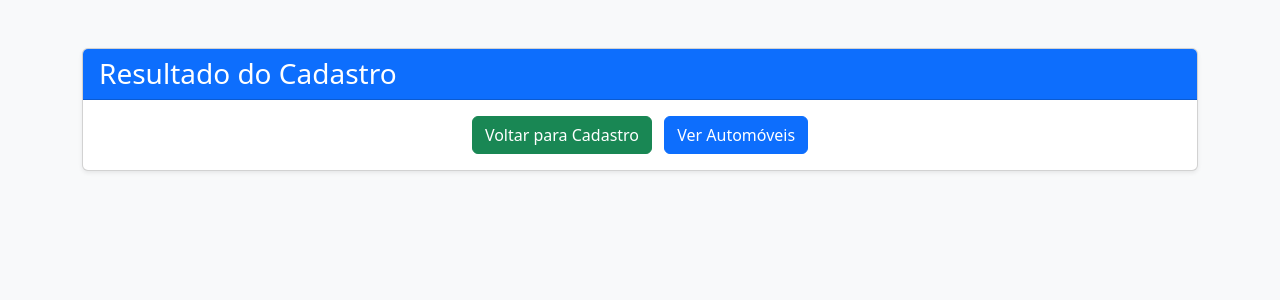
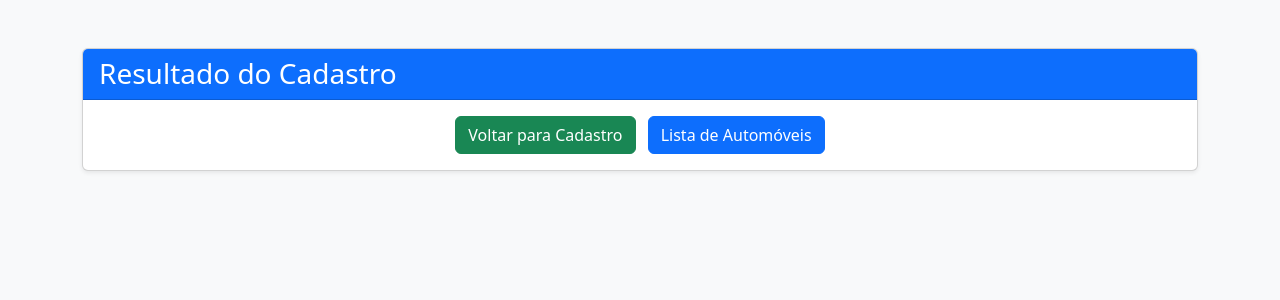
Before and after one commit to nsychihara/formulario-cadastro-automoveis, a PHP site: page /insere_automovel.php in a window 1280 px wide. Shown: the top 300 px of the page. Run offline with PHP 8.4, Linux system fonts and the light colour scheme; data that the repository does not hold is empty.

Commit message:
Correção InsereAuto

```diff
--- a/form/insere_automovel.php
+++ b/form/insere_automovel.php
@@ -57,7 +57,7 @@ $conn->close();
             <?php endif; ?>
             <div class="text-center">
                 <a href="/index.php" class="btn btn-success me-2">Voltar para Cadastro</a>
-                <a href="/listaautomoveis.php" class="btn btn-primary">Ver Automóveis</a>
+                <a href="/listaautomoveis.php" class="btn btn-primary">Lista de Automóveis</a>
             </div>
         </div>
     </div>
```
